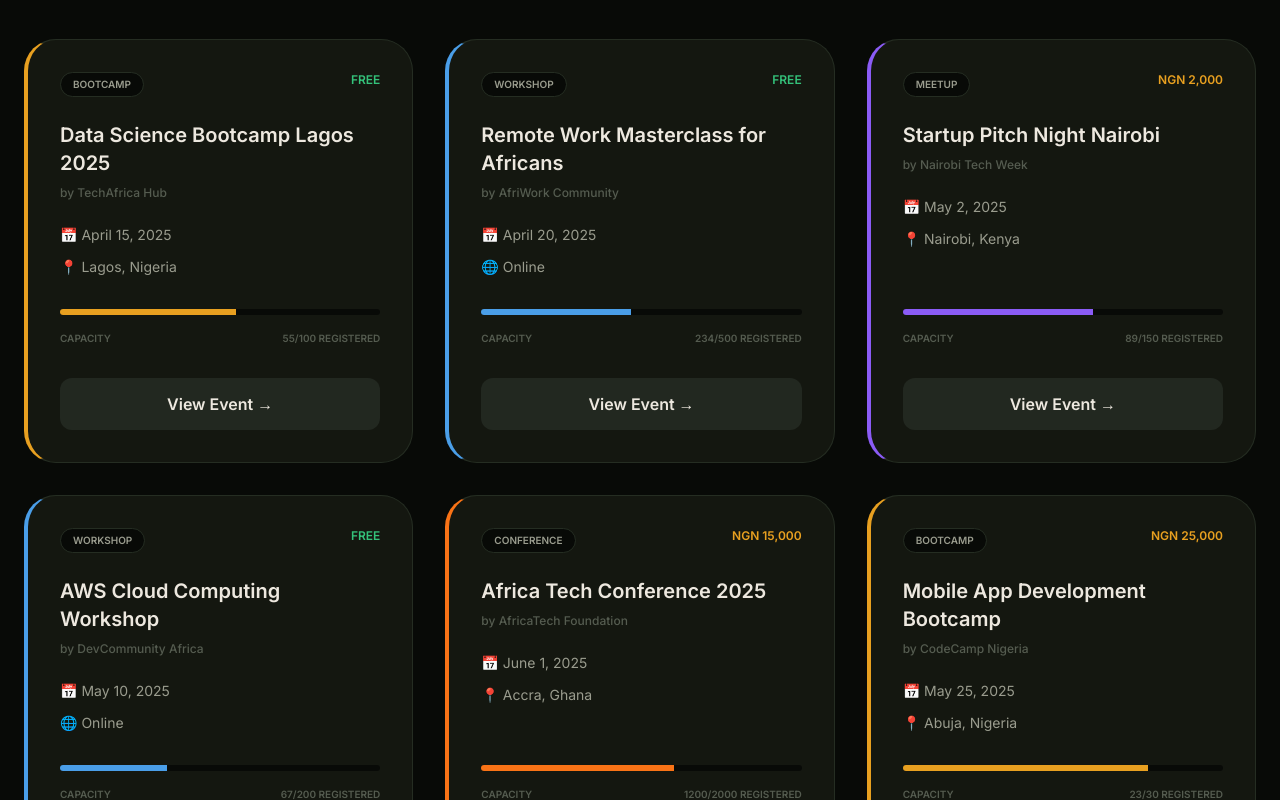
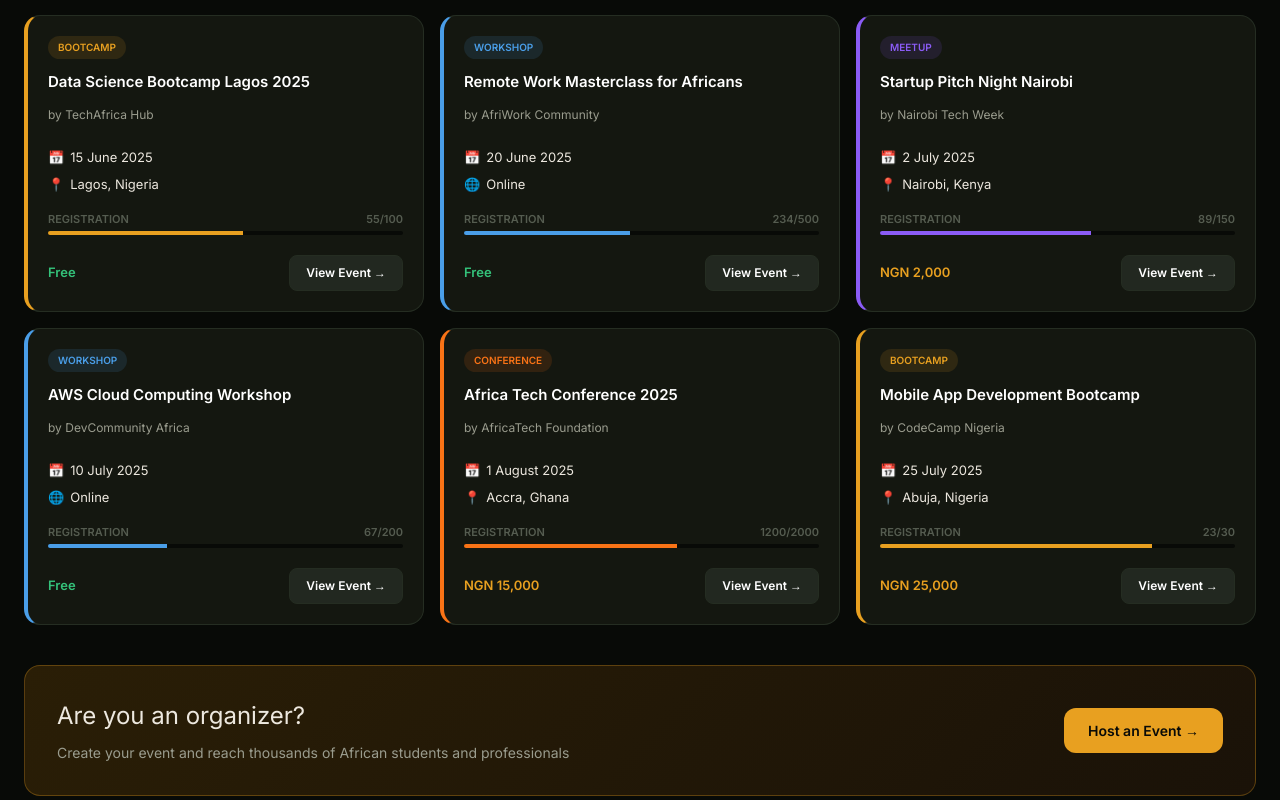
Before and after one commit to raymondraremond/oppalert, a Next.js app in the folder oppalert/: page /events in a window 1280 px wide. Shown: the part 360-1160 px from the top of the page. Built offline with nearby package versions, Linux system fonts and the light colour scheme; no server answers; the database is empty.

Commit message:
verify all fixes with lint and tsc check

```diff
--- a/oppalert/app/events/page.tsx
+++ b/oppalert/app/events/page.tsx
@@ -2,13 +2,13 @@
 import { useState, useEffect } from 'react'
 import Link from 'next/link'
 
-const sampleEvents = [
+const SAMPLE_EVENTS = [
   {
     id: 'sample-1',
     title: 'Data Science Bootcamp Lagos 2025',
     organizer_name: 'TechAfrica Hub',
     event_type: 'bootcamp',
-    start_date: '2025-04-15T09:00:00Z',
+    start_date: '2025-06-15T09:00:00Z',
     location: 'Lagos, Nigeria',
     is_online: false,
     max_capacity: 100,
@@ -16,14 +16,14 @@
     is_paid: false,
     ticket_price: 0,
     slug: 'sample-data-science-bootcamp',
-    color: '#E8A020',
+    description: 'Intensive 3-day bootcamp covering Python, Machine Learning, and Data Analysis.',
   },
   {
     id: 'sample-2',
     title: 'Remote Work Masterclass for Africans',
     organizer_name: 'AfriWork Community',
     event_type: 'workshop',
-    start_date: '2025-04-20T14:00:00Z',
+    start_date: '2025-06-20T14:00:00Z',
     location: 'Online',
     is_online: true,
     max_capacity: 500,
@@ -31,14 +31,14 @@
     is_paid: false,
     ticket_price: 0,
     slug: 'sample-remote-work-masterclass',
-    color: '#4A9EE8',
+    description: 'Learn how to land remote jobs paying in USD as an African professional.',
   },
   {
     id: 'sample-3',
     title: 'Startup Pitch Night Nairobi',
     organizer_name: 'Nairobi Tech Week',
     event_type: 'meetup',
-    start_date: '2025-05-02T18:00:00Z',
+    start_date: '2025-07-02T18:00:00Z',
     location: 'Nairobi, Kenya',
     is_online: false,
     max_capacity: 150,
@@ -46,14 +46,14 @@
     is_paid: true,
     ticket_price: 2000,
     slug: 'sample-startup-pitch-night',
-    color: '#8B5CF6',
+    description: 'Monthly pitch night where African startups present to investors and the community.',
   },
   {
     id: 'sample-4',
     title: 'AWS Cloud Computing Workshop',
     organizer_name: 'DevCommunity Africa',
     event_type: 'workshop',
-    start_date: '2025-05-10T10:00:00Z',
+    start_date: '2025-07-10T10:00:00Z',
     location: 'Online',
     is_online: true,
     max_capacity: 200,
@@ -61,14 +61,14 @@
     is_paid: false,
     ticket_price: 0,
     slug: 'sample-aws-workshop',
-    color: '#34C27A',
+    description: 'Hands-on AWS fundamentals for African developers getting cloud certified.',
   },
   {
     id: 'sample-5',
     title: 'Africa Tech Conference 2025',
     organizer_name: 'AfricaTech Foundation',
     event_type: 'conference',
-    start_date: '2025-06-01T08:00:00Z',
+    start_date: '2025-08-01T08:00:00Z',
     location: 'Accra, Ghana',
     is_online: false,
     max_capacity: 2000,
@@ -76,14 +76,14 @@
     is_paid: true,
     ticket_price: 15000,
     slug: 'sample-africa-tech-conference',
-    color: '#F97316',
+    description: 'The largest tech and innovation conference connecting African leaders globally.',
   },
   {
     id: 'sample-6',
     title: 'Mobile App Development Bootcamp',
     organizer_name: 'CodeCamp Nigeria',
     event_type: 'bootcamp',
-    start_date: '2025-05-25T09:00:00Z',
+    start_date: '2025-07-25T09:00:00Z',
     location: 'Abuja, Nigeria',
     is_online: false,
     max_capacity: 30,
@@ -91,29 +91,38 @@
     is_paid: true,
     ticket_price: 25000,
     slug: 'sample-mobile-bootcamp',
-    color: '#E8A020',
+    description: 'Learn React Native and Flutter. Build and deploy your first mobile app.',
   },
 ]
 
 export default function EventsPage() {
+  const [events, setEvents] = useState(SAMPLE_EVENTS)
+  const [filtered, setFiltered] = useState(SAMPLE_EVENTS)
   const [activeType, setActiveType] = useState('all')
-  const [events, setEvents] = useState<any[]>(sampleEvents)
 
   useEffect(() => {
     fetch('/api/events')
       .then(r => r.json())
       .then(data => {
-        const items = data.data || []
-        if (items.length > 0) setEvents(items)
+        const items = Array.isArray(data)
+          ? data
+          : (data.data || [])
+        if (items.length > 0) {
+          setEvents(items)
+          setFiltered(items)
+        }
       })
       .catch(() => {})
   }, [])
 
-  const filteredEvents = activeType === 'all'
-    ? events
-    : events.filter(e => e.event_type === activeType)
-
-  const types = ['all', 'bootcamp', 'workshop', 'webinar', 'meetup', 'conference', 'hackathon']
+  const handleFilter = (type: string) => {
+    setActiveType(type)
+    if (type === 'all') {
+      setFiltered(events)
+    } else {
+      setFiltered(events.filter(e => e.event_type === type))
+    }
+  }
 
   const getTypeColor = (type: string) => {
     switch (type) {
@@ -128,63 +137,136 @@
   }
 
   return (
-    <main className="min-h-screen bg-[#080A07] pt-10 pb-24 px-6">
+    <main className="min-h-screen bg-[#080A07] pt-10 pb-20 px-6">
       <div className="container mx-auto">
         <div className="text-center mb-16">
-          <h1 className="font-syne text-4xl md:text-6xl font-black text-[#EDE8DF] mb-4 tracking-tighter">Events & Bootcamps</h1>
-          <p className="text-[#9A9C8E] max-w-xl mx-auto">Level up your career with community-led learning and networking across Africa.</p>
+          <h1 className="font-syne text-4xl md:text-6xl font-black text-[#EDE8DF] mb-4">Events & Bootcamps</h1>
+          <p className="text-[#9A9C8E] max-w-xl mx-auto">Level up your career with community-led learning and networking.</p>
         </div>
 
+        {/* Filter Bar */}
         <div className="flex gap-2 overflow-x-auto pb-6 no-scrollbar mb-12 border-b border-[#252D22]">
-          {types.map(t => (
+          {['all', 'bootcamp', 'workshop', 'webinar', 'meetup', 'conference', 'hackathon'].map(type => (
             <button
-              key={t}
-              onClick={() => setActiveType(t)}
+              key={type}
+              onClick={() => handleFilter(type)}
               className={`px-6 py-2.5 rounded-xl text-xs font-black uppercase tracking-widest whitespace-nowrap transition-all ${
-                activeType === t ? 'bg-[#E8A020] text-[#080A07]' : 'bg-[#141710] text-[#9A9C8E] border border-[#252D22] hover:bg-[#222820]'
+                activeType === type
+                  ? 'bg-[#E8A020] text-[#080A07]'
+                  : 'bg-[#141710] text-[#9A9C8E] border border-[#252D22] hover:bg-[#222820]'
               }`}
-            >{t}</button>
+            >
+              {type}
+            </button>
           ))}
         </div>
 
-        <div className="grid grid-cols-1 md:grid-cols-2 lg:grid-cols-3 gap-8 mb-20">
-          {filteredEvents.map(event => {
+        {/* Grid */}
+        <div style={{
+          display: 'grid',
+          gridTemplateColumns: 'repeat(auto-fill, minmax(300px, 1fr))',
+          gap: '16px',
+          marginBottom: '40px'
+        }}>
+          {filtered.map(event => {
             const color = getTypeColor(event.event_type)
+            const progress = (event.current_registrations / event.max_capacity) * 100
             return (
-              <div key={event.id} className="bg-[#141710] border border-[#252D22] rounded-[2rem] p-8 hover:border-[#E8A020]/50 transition-all group relative flex flex-col" style={{ borderLeft: `4px solid ${color}` }}>
-                <div className="flex justify-between items-start mb-6">
-                  <span className="px-3 py-1 bg-[#080A07] rounded-full text-[10px] font-black uppercase text-[#9A9C8E] border border-[#252D22]">{event.event_type}</span>
-                  <span className={`text-xs font-bold ${event.is_paid ? 'text-[#E8A020]' : 'text-[#34C27A]'}`}>
-                    {event.is_paid ? `NGN ${event.ticket_price.toLocaleString()}` : 'FREE'}
-                  </span>
+              <div key={event.id} style={{
+                background: '#141710',
+                border: '1px solid #252D22',
+                borderLeft: `4px solid ${color}`,
+                borderRadius: '16px',
+                padding: '1.25rem',
+                display: 'flex',
+                flexDirection: 'column',
+                gap: '12px'
+              }}>
+                <div style={{
+                  background: `${color}20`,
+                  color: color,
+                  padding: '4px 10px',
+                  borderRadius: '100px',
+                  fontSize: '10px',
+                  fontWeight: '800',
+                  textTransform: 'uppercase',
+                  width: 'fit-content'
+                }}>
+                  {event.event_type}
                 </div>
-                <h3 className="text-xl font-bold text-[#EDE8DF] mb-2 group-hover:text-[#E8A020] transition-colors line-clamp-2">{event.title}</h3>
-                <div className="text-xs text-[#555C50] font-medium mb-6">by {event.organizer_name}</div>
-                <div className="space-y-3 mb-8">
-                  <div className="text-sm text-[#9A9C8E] flex items-center gap-2">📅 {new Date(event.start_date).toLocaleDateString('en-US', { month: 'long', day: 'numeric', year: 'numeric' })}</div>
-                  <div className="text-sm text-[#9A9C8E] flex items-center gap-2">{event.is_online ? '🌐 Online' : `📍 ${event.location}`}</div>
-                </div>
-                <div className="mt-auto">
-                  <div className="w-full bg-[#080A07] rounded-full h-1.5 mb-4 overflow-hidden">
-                    <div className="h-full" style={{ width: `${(event.current_registrations / (event.max_capacity || 100)) * 100}%`, backgroundColor: color }}></div>
+                <h3 style={{ fontSize: '15px', fontWeight: 'bold', color: 'white', margin: 0 }}>{event.title}</h3>
+                <div style={{ fontSize: '12px', color: '#9A9C8E' }}>by {event.organizer_name}</div>
+
+                <div style={{ marginTop: 'auto', paddingTop: '12px', display: 'flex', flexDirection: 'column', gap: '8px' }}>
+                  <div style={{ fontSize: '13px', color: '#EDE8DF', display: 'flex', alignItems: 'center', gap: '6px' }}>
+                    <span>📅</span> {new Date(event.start_date).toLocaleDateString('en-NG', { year:'numeric', month:'long', day:'numeric' })}
                   </div>
-                  <div className="flex justify-between text-[10px] font-black text-[#555C50] uppercase mb-8">
-                    <span>Capacity</span>
-                    <span>{event.current_registrations}/{event.max_capacity || '∞'} registered</span>
+                  <div style={{ fontSize: '13px', color: '#EDE8DF', display: 'flex', alignItems: 'center', gap: '6px' }}>
+                    <span>{event.is_online ? '🌐' : '📍'}</span> {event.is_online ? 'Online' : event.location}
                   </div>
-                  <Link href={`/events/${event.slug}`} className="block w-full py-3.5 bg-[#222820] text-[#EDE8DF] text-center font-black rounded-xl group-hover:bg-[#E8A020] group-hover:text-[#080A07] transition-all">
-                    View Event →
-                  </Link>
+
+                  <div style={{ marginTop: '8px' }}>
+                    <div style={{ display: 'flex', justifyContent: 'space-between', fontSize: '11px', fontWeight: 'bold', color: '#555C50', marginBottom: '4px' }}>
+                      <span>REGISTRATION</span>
+                      <span>{event.current_registrations}/{event.max_capacity}</span>
+                    </div>
+                    <div style={{ height: '4px', background: '#080A07', borderRadius: '2px', overflow: 'hidden' }}>
+                      <div style={{ width: `${progress}%`, height: '100%', background: color }} />
+                    </div>
+                  </div>
+
+                  <div style={{ display: 'flex', justifyContent: 'space-between', alignItems: 'center', marginTop: '12px' }}>
+                    <div style={{
+                      fontSize: '13px',
+                      fontWeight: 'bold',
+                      color: event.is_paid ? '#E8A020' : '#34C27A'
+                    }}>
+                      {event.is_paid ? `NGN ${event.ticket_price.toLocaleString()}` : 'Free'}
+                    </div>
+                    <Link href={`/events/${event.slug}`} style={{
+                      padding: '8px 16px',
+                      background: '#222820',
+                      border: '1px solid #252D22',
+                      borderRadius: '8px',
+                      fontSize: '12px',
+                      fontWeight: 'bold',
+                      color: 'white',
+                      textDecoration: 'none'
+                    }}>
+                      View Event →
+                    </Link>
+                  </div>
                 </div>
               </div>
             )
           })}
         </div>
 
-        <div className="max-w-4xl mx-auto p-12 bg-[#141710] border border-[#E8A020]/20 rounded-[3rem] text-center">
-          <h2 className="text-3xl font-black text-[#EDE8DF] mb-6">Are you an organizer?</h2>
-          <p className="text-[#9A9C8E] text-lg mb-10">Host your event on OppAlert and reach thousands of African students and professionals.</p>
-          <Link href="/organizer" className="px-12 py-4 bg-[#E8A020] text-[#080A07] font-black rounded-2xl hover:scale-105 transition-all inline-block shadow-glow-amber">
+        {/* CTA Banner */}
+        <div style={{
+          background: 'linear-gradient(135deg, #2A1E06, #1A1208)',
+          border: '1px solid rgba(232,160,32,0.3)',
+          borderRadius: '16px',
+          padding: '2rem',
+          display: 'flex',
+          justifyContent: 'space-between',
+          alignItems: 'center',
+          flexWrap: 'wrap',
+          gap: '24px'
+        }}>
+          <div>
+            <h2 style={{ fontSize: '24px', fontWeight: 'black', color: '#EDE8DF', margin: '0 0 8px 0' }}>Are you an organizer?</h2>
+            <p style={{ fontSize: '14px', color: '#9A9C8E', margin: 0 }}>Create your event and reach thousands of African students and professionals</p>
+          </div>
+          <Link href="/organizer" style={{
+            padding: '12px 24px',
+            background: '#E8A020',
+            color: '#090A07',
+            borderRadius: '12px',
+            fontWeight: 'bold',
+            textDecoration: 'none',
+            fontSize: '14px'
+          }}>
             Host an Event →
           </Link>
         </div>
--- a/oppalert/app/pricing/page.tsx
+++ b/oppalert/app/pricing/page.tsx
@@ -60,19 +60,20 @@
           {/* ORGANIZER */}
           <div className="p-10 bg-[#141710] border border-[#252D22] rounded-[3rem] flex flex-col">
             <div className="mb-10">
-              <h3 className="text-sm font-black text-[#555C50] uppercase tracking-widest mb-2">Organizer Premium</h3>
+              <h3 className="text-sm font-black text-[#555C50] uppercase tracking-widest mb-2">Organizer</h3>
               <div className="text-5xl font-black text-[#EDE8DF] mb-4">5,000 <span className="text-lg font-bold text-[#555C50]">NGN/month</span></div>
-              <p className="text-sm text-[#9A9C8E]">Professional tools for educators and communities.</p>
+              <p className="text-sm text-[#9A9C8E]">For event organizers and community leaders.</p>
             </div>
             <ul className="space-y-5 mb-12 flex-1">
-              <li className="text-sm text-[#EDE8DF] flex items-center gap-3">🎪 Unlimited events & bootcamps</li>
-              <li className="text-sm text-[#EDE8DF] flex items-center gap-3">🎪 CSV Attendee export</li>
-              <li className="text-sm text-[#EDE8DF] flex items-center gap-3">🎪 Real-time registration analytics</li>
-              <li className="text-sm text-[#EDE8DF] flex items-center gap-3">🎪 Gold Verified Badge on listings</li>
-              <li className="text-sm text-[#EDE8DF] flex items-center gap-3">🎪 Priority event listing</li>
+              <li className="text-sm text-[#EDE8DF] flex items-center gap-3">✓ Create unlimited events</li>
+              <li className="text-sm text-[#EDE8DF] flex items-center gap-3">✓ Unique registration links</li>
+              <li className="text-sm text-[#EDE8DF] flex items-center gap-3">✓ Real-time analytics dashboard</li>
+              <li className="text-sm text-[#EDE8DF] flex items-center gap-3">✓ Export attendees as CSV</li>
+              <li className="text-sm text-[#EDE8DF] flex items-center gap-3">✓ Verified organizer badge</li>
+              <li className="text-sm text-[#EDE8DF] flex items-center gap-3">✓ Priority event listing</li>
             </ul>
             <Link href="/events/create" className="w-full py-4 bg-[#222820] text-[#EDE8DF] font-black rounded-2xl text-center hover:bg-[#E8A020] hover:text-[#080A07] transition-all">
-              Get Organizer Plan →
+              Become an Organizer →
             </Link>
           </div>
         </div>
@@ -90,7 +91,7 @@
           <div className="p-8 bg-[#141710] border border-[#252D22] rounded-[2rem]">
             <h4 className="font-bold text-[#EDE8DF] mb-2">How do I pay for premium?</h4>
             <p className="text-[#9A9C8E] text-sm leading-relaxed">
-              We process payments through Paystack for Nigerian users (Naira) and Flutterwave for other African currencies. You can pay using your debit card, USSD, or bank transfer.
+              We process all payments securely through Paystack for Nigerian users paying in Naira and Flutterwave for other African currencies. All transactions are encrypted and secure.
             </p>
           </div>
           <div className="p-8 bg-[#141710] border border-[#252D22] rounded-[2rem]">
--- a/oppalert/lib/data.ts
+++ b/oppalert/lib/data.ts
@@ -80,7 +80,7 @@
     cat: 'startup',
     loc: 'San Francisco (Remote)',
     deadline: '2025-07-30',
-    days_remaining: 120,
+    days_remaining: 200,
     cost: 'Free',
     tags: ['Funding', 'Startup', 'Global'],
     is_featured: false,
```
Also changed, not shown: oppalert/app/page.tsx (+57 -32 lines).
